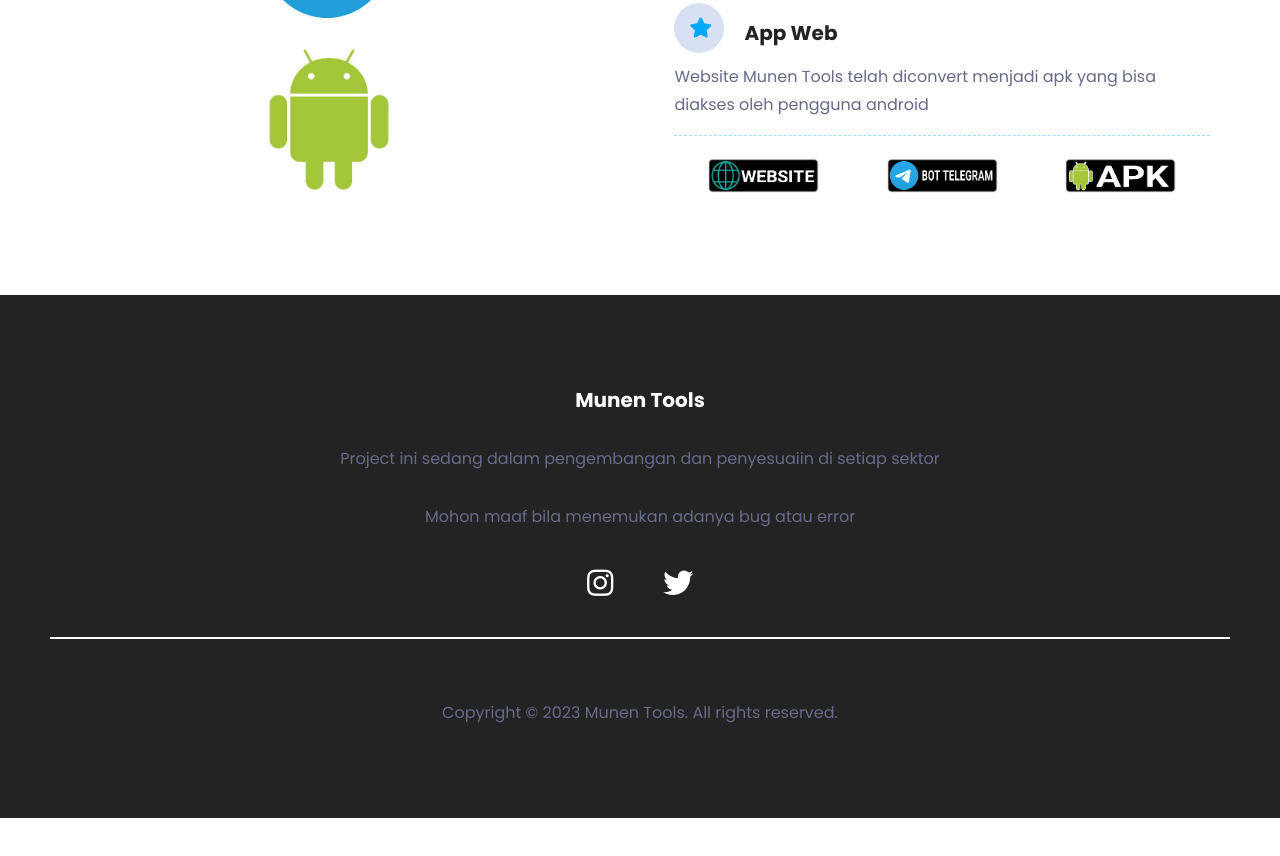
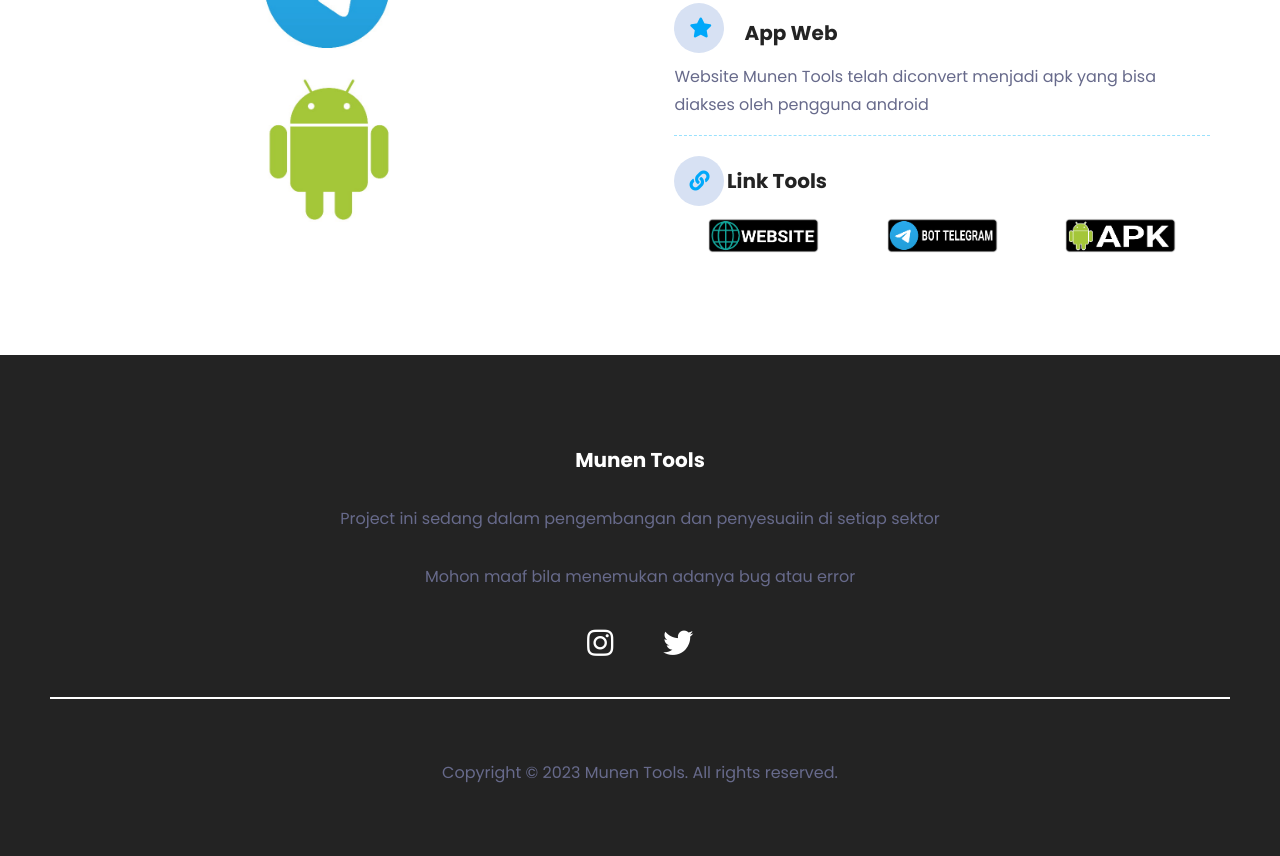
Before and after one commit to munentools/official, a plain HTML site: page index.html in a window 1280 px wide. Shown: the part 1240-2096 px from the top of the page. Before the commit the page ends 2058 px from the top, so only its background shows below. Drawn offline with Linux system fonts and the light colour scheme.

Commit message:
Update index.html

```diff
--- a/index.html
+++ b/index.html
@@ -101,6 +101,11 @@
               Website Munen Tools telah diconvert menjadi apk yang bisa diakses oleh pengguna android
             </p>
           </div>
+
+           <div>
+            <i class="fas fa-link"></i>
+            <h3>Link Tools</h3>
+          </div>
           <div class="download-btns">
             <a href="http://munentools.github.io/list">
               <img src="img/buttonweb.png" />
```
